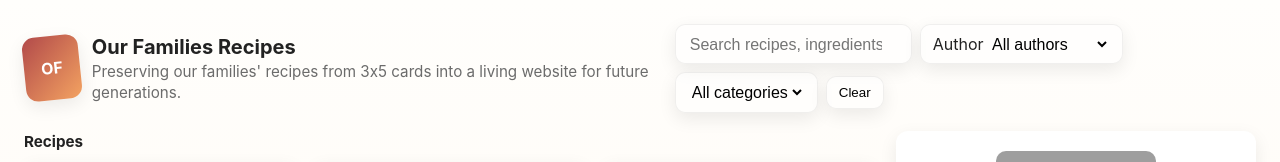
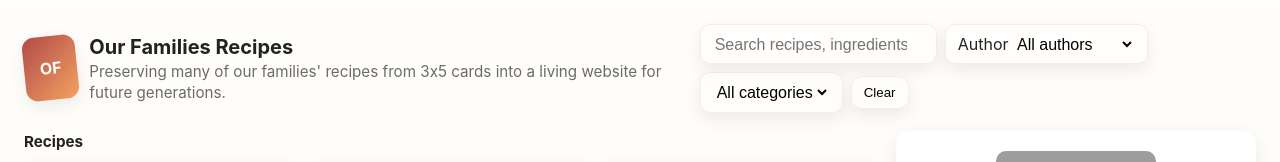
Before and after one commit to zackadoodledoo/Our-Families-Recipes, a plain HTML site: page index.html in a window 1280 px wide. Shown: the top 162 px of the page. Drawn offline with Linux system fonts and the light colour scheme; grey boxes are pictures that could not be loaded.

Commit message:
push already

```diff
--- a/index.html
+++ b/index.html
@@ -14,7 +14,7 @@
       <div class="logo" aria-hidden="true">OF</div>
       <div>
         <h1>Our Families Recipes</h1>
-        <p class="lead">Preserving our families' recipes from 3x5 cards into a living website for future generations.</p>
+        <p class="lead">Preserving many of our families' recipes from 3x5 cards into a living website for future generations.</p>
       </div>
     </div>
 
```
